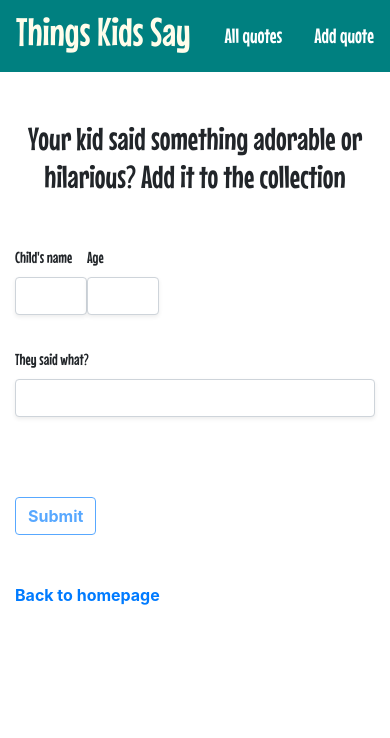
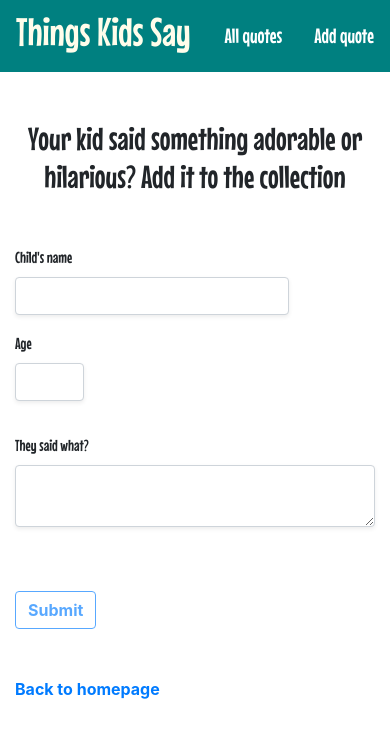
Before and after one commit to BC1985/things-kids-say, a React (Create React App) app: page /add in a window 390 px wide. Shown: the top 738 px of the page. Built offline with nearby package versions, Linux system fonts and the light colour scheme; no server answers.

Commit message:
Validate age input Shrink age input box and make responsive

```diff
--- a/src/components/AddQuote/AddQuote.js
+++ b/src/components/AddQuote/AddQuote.js
@@ -19,6 +19,10 @@ function AddQuote() {
     const validName = new RegExp(/^[a-zA-Z][a-zA-Z\\s]+$/);
     if (!name.match(validName)) {
       return "Please enter valid characters for name.";
+    }
+    const validAge = new RegExp(/^[0-9]*$/);
+    if(!age.match(validAge)){
+      return "Age must be numbers only"
     }
   };
 
@@ -64,12 +68,11 @@ function AddQuote() {
       <h2 className="text-center childish-font mb-5">
         Your kid said something adorable or hilarious? Add it to the collection
       </h2>
-      <form className="form-group d-flex flex-column">
+      <form className="form-group">
+        <div className="row no-gutters d-flex">
         <div
-          className="d-flex flex-row justify-content-between"
-          style={{ width: "40%" }}
         >
-          <div className="d-flex flex-column ">
+          <div className="d-flex flex-column mr-4">
             <label className="childish-font">Child's name</label>
             <input
               type="text"
@@ -79,13 +82,17 @@ function AddQuote() {
               required
             />
           </div>
+          </div>
 
-          <div className="d-flex flex-column">
+          <div>
             <label className="childish-font">Age</label>
             <input
-              type="number"
+              type="text"
+              oninput="this.value=this.value.slice(0,this.maxLength)"
+              maxLength="2"
+              min="1"
               value={age}
-              className="form-control shadow-sm mb-3"
+              className="form-control shadow-sm mb-3 col-3"
               onChange={e => setAge(e.target.value)}
               required
             />
@@ -95,7 +102,7 @@ function AddQuote() {
           {hasError && errorMessage}
         </p>
         <label className="childish-font">They said what?</label>
-        <input
+        <textarea
           type="text"
           value={content}
           className="form-control shadow-sm mb-3"
```
